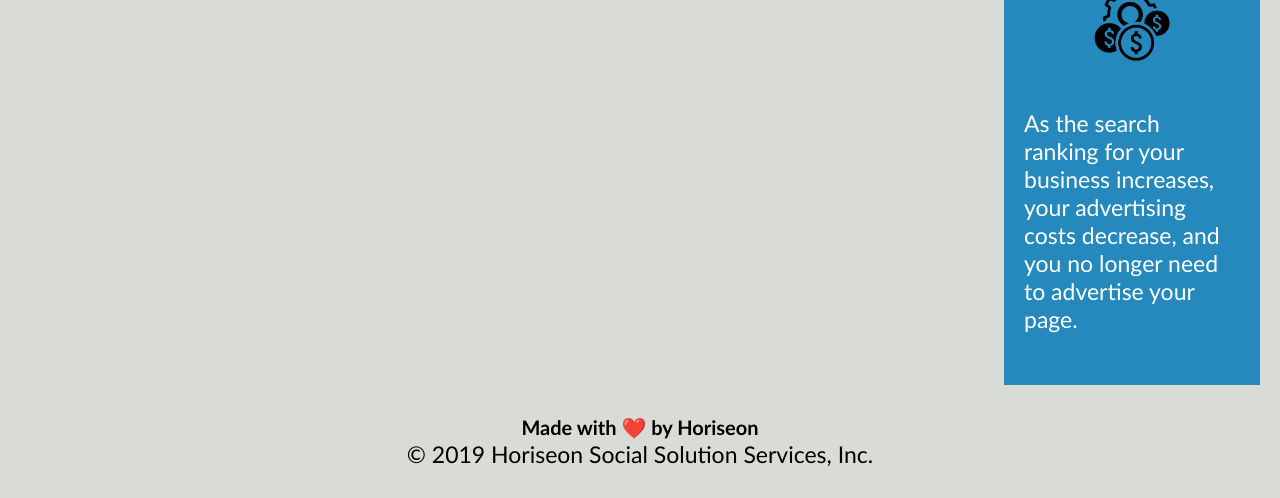
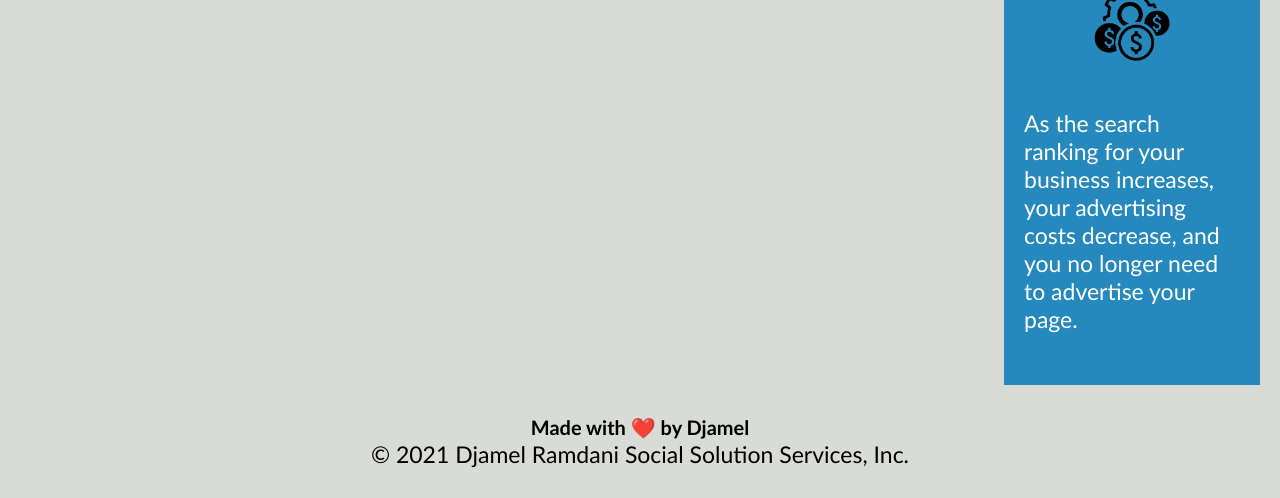
Before and after one commit to scorpiondz1999/scorpiondz1999.github.io, a plain HTML site: page index.html in a window 1280 px wide. Shown: the part 1865-2363 px from the top of the page. Drawn offline with Linux system fonts and the light colour scheme.

Commit message:
fix details

```diff
--- a/index.html
+++ b/index.html
@@ -4,7 +4,7 @@
 <head>
     <meta charset="UTF-8" />
     <link rel="stylesheet" href="./assets/css/style.css">
-    <title>website</title>
+    <title>Djamel homework</title>
 </head>
 
 <body>
@@ -89,9 +89,9 @@
     </div>
     <footer>
         <!--footer replaced the div -->
-        <h2>Made with ❤️️ by Horiseon</h2>
+        <h2>Made with ❤️️ by Djamel </h2>
         <p>
-            &copy; 2019 Horiseon Social Solution Services, Inc.
+            &copy; 2021 Djamel Ramdani Social Solution Services, Inc.
         </p>
     </footer>
 </body>
```
